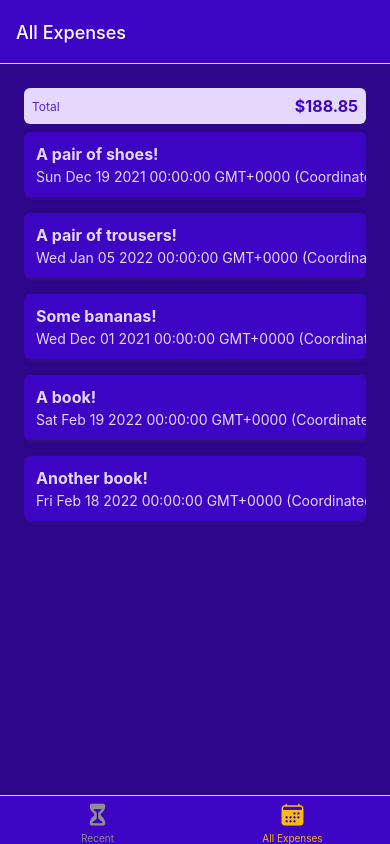
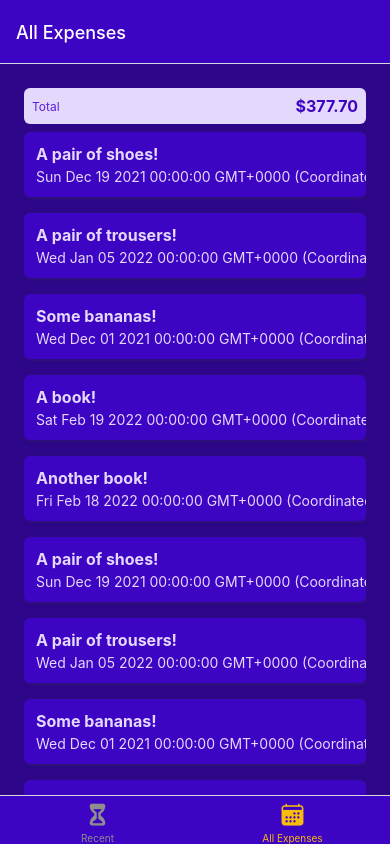
Before and after one commit to Simulaemanuele/RNCourse-ExpenseTrackerApp, a React Native app: screen /AllExpenses in a window 390 px wide. Built offline with nearby package versions, Linux system fonts and the light colour scheme.

Commit message:
update+refact: extended the DUMMY_DATA array to show the scrollig feature and modded and added some style rules.

```diff
--- a/components/ExpensesOutput/ExpensesOutput.tsx
+++ b/components/ExpensesOutput/ExpensesOutput.tsx
@@ -25,7 +25,9 @@ export default ExpensesOutput;
 const styles = StyleSheet.create({
   container: {
     flex: 1,
-    padding: 24,
+    paddingHorizontal: 24,
+    paddingTop: 24,
+    paddingBottom: 0,
     backgroundColor: GlobalStyles.colors.primary700,
   },
 });
--- a/screens/AllExpenses.tsx
+++ b/screens/AllExpenses.tsx
@@ -40,6 +40,36 @@ export const DUMMY_EXPENSES: ExpensesObjectType[] = [
     amount: 18.59,
     date: new Date('2022-02-18'),
   },
+  {
+    id: 'e6',
+    description: 'A pair of shoes!',
+    amount: 59.99,
+    date: new Date('2021-12-19'),
+  },
+  {
+    id: 'e7',
+    description: 'A pair of trousers!',
+    amount: 89.29,
+    date: new Date('2022-01-05'),
+  },
+  {
+    id: 'e8',
+    description: 'Some bananas!',
+    amount: 5.99,
+    date: new Date('2021-12-01'),
+  },
+  {
+    id: 'e9',
+    description: 'A book!',
+    amount: 14.99,
+    date: new Date('2022-02-19'),
+  },
+  {
+    id: 'e10',
+    description: 'Another book!',
+    amount: 18.59,
+    date: new Date('2022-02-18'),
+  },
 ];
 
 const AllExpenses = () => {
```
